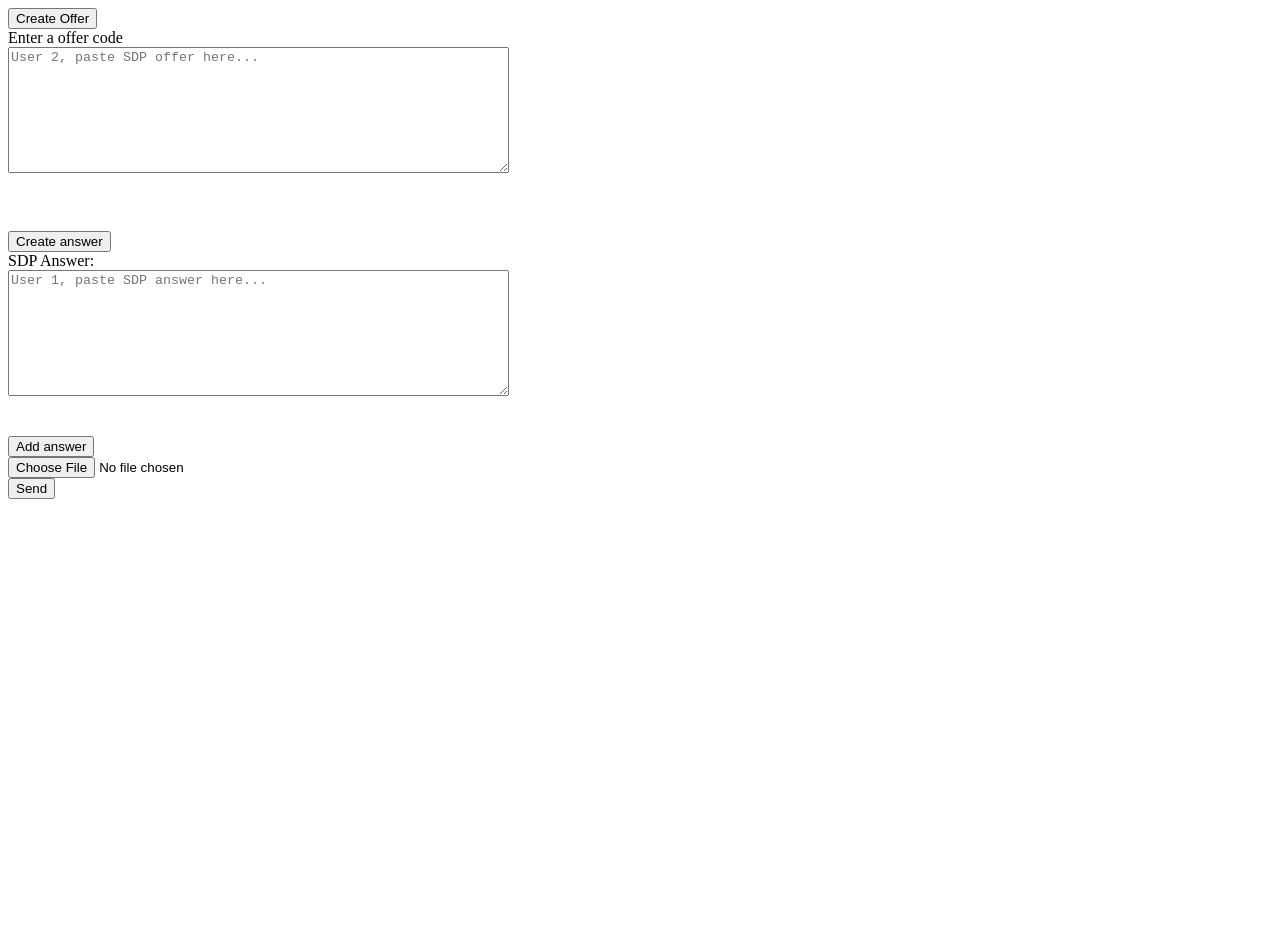
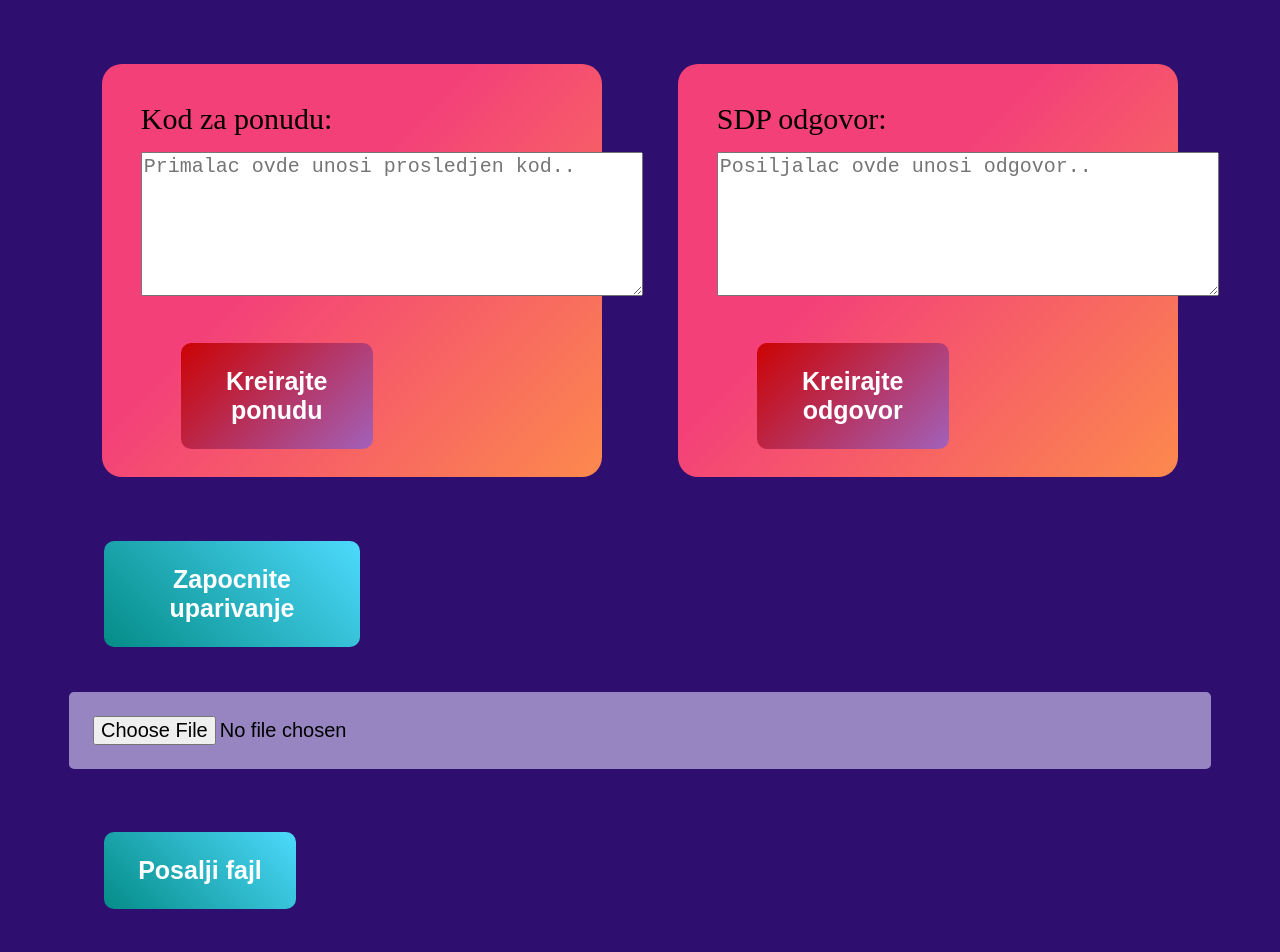
Before and after one commit to filip2512/P2P, a plain HTML site: page index.html in a window 1280 px wide. Before the commit the page ends 800 px from the top, so only its background shows below. Drawn offline with Linux system fonts and the light colour scheme.

Commit message:
Update index.html
HTML kod adaptiran css-u (dodati div-ovi, i klase/id)

```diff
--- a/index.html
+++ b/index.html
@@ -3,23 +3,35 @@
 <head>
     <meta charset='utf-8'>
     <meta http-equiv='X-UA-Compatible' content='IE=edge'>
-    <title>P2P</title>
+    <title>FileBridge</title>
     <meta name='viewport' content='width=device-width, initial-scale=1'>
+    <link rel="stylesheet" href="style.css">
 </head>
 <body>
 
-    <button id="create-offer">Create Offer</button><br>
-    <label for="offer-sdp">Enter a offer code</label><br>
-    <textarea id="offer-sdp"  cols="60" rows="8" placeholder='User 2, paste SDP offer here...'></textarea><br>
-    <br><br><br>
-    <button id="create-answer">Create answer</button><br>
-    <label for="answer-sdp">SDP Answer:</label><br>
-    <textarea id="answer-sdp"  cols="60" rows="8" placeholder="User 1, paste SDP answer here..."></textarea>
-    <br><br><br>
-    <button id="add-answer">Add answer</button><br>
-    <input type="file" id="choose"><br>
-    <button id="send">Send</button><br>
-    <ul id="listaFajlova"></ul>
+<div id="povezivanje">
+    <div class="prozor">
+    <label>Kod za ponudu:</label>
+    <textarea id="offer-sdp"  cols="40" rows="6" placeholder='Primalac ovde unosi prosledjen kod..'></textarea>
+    <button id="create-offer" class="gornjaDugmad">Kreirajte ponudu</button>
+    </div>
+    <div class="prozor">
+    <label>SDP odgovor:</label>
+    <textarea id="answer-sdp"  cols="40" rows="6" placeholder="Posiljalac ovde unosi odgovor.."></textarea>
+    <button id="create-answer" class="gornjaDugmad">Kreirajte odgovor</button>
+    </div>
+</div>
+
+<button id="add-answer" style="margin-top: 8vh; width: 20vw;">Zapocnite uparivanje</button><br>
+
+<div class="razmena">
+    <input type="file" id="choose" title="Izaberite fajl koji zelite da posaljete"><br>
+    <div id="donji">
+        <button id="send">Posalji fajl</button>
+        <ul id="listaFajlova"></ul>
+    </div>
+</div>
+
 </body>
 <script src='main.js'></script>
 </html>
```
